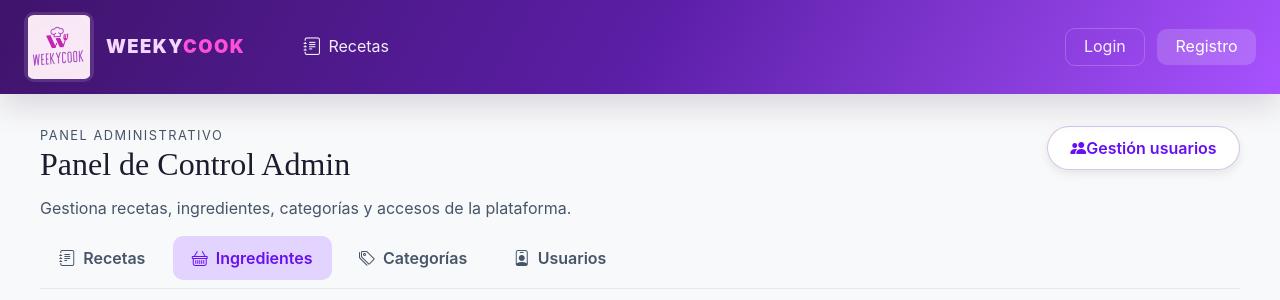
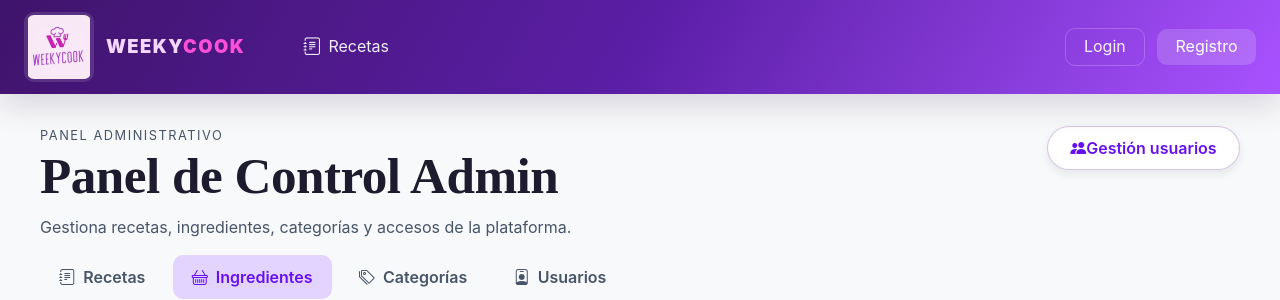
Before and after one commit to grupotfg/weekycook, an Angular app in the folder FRONT/: page /admin in a window 1280 px wide. Shown: the top 300 px of the page. Built offline with nearby package versions, Linux system fonts and the light colour scheme; no server answers.

Commit message:
cambio fotn en paneles de administrador

```diff
--- a/FRONT/src/app/features/admin/dashboard/dashboard.component.css
+++ b/FRONT/src/app/features/admin/dashboard/dashboard.component.css
@@ -1,3 +1,11 @@
 :host {
   display: block;
 }
+
+.admin-title {
+  font-size: clamp(2.6rem, 4vw, 3.5rem);
+  margin: 0 0 0.5rem;
+  color: var(--gray-800);
+  font-weight: 600;
+  letter-spacing: -0.01em;
+}
--- a/FRONT/src/app/features/admin/dashboard/dashboard.component.html
+++ b/FRONT/src/app/features/admin/dashboard/dashboard.component.html
@@ -2,7 +2,7 @@
   <header class="admin-header">
     <div>
       <p class="eyebrow">Panel Administrativo</p>
-      <h2 class="serif-font">Panel de Control Admin</h2>
+      <h2 class="admin-title serif-font">Panel de Control Admin</h2>
       <p>
         Gestiona recetas, ingredientes, categorías y accesos de la plataforma.
       </p>
```
